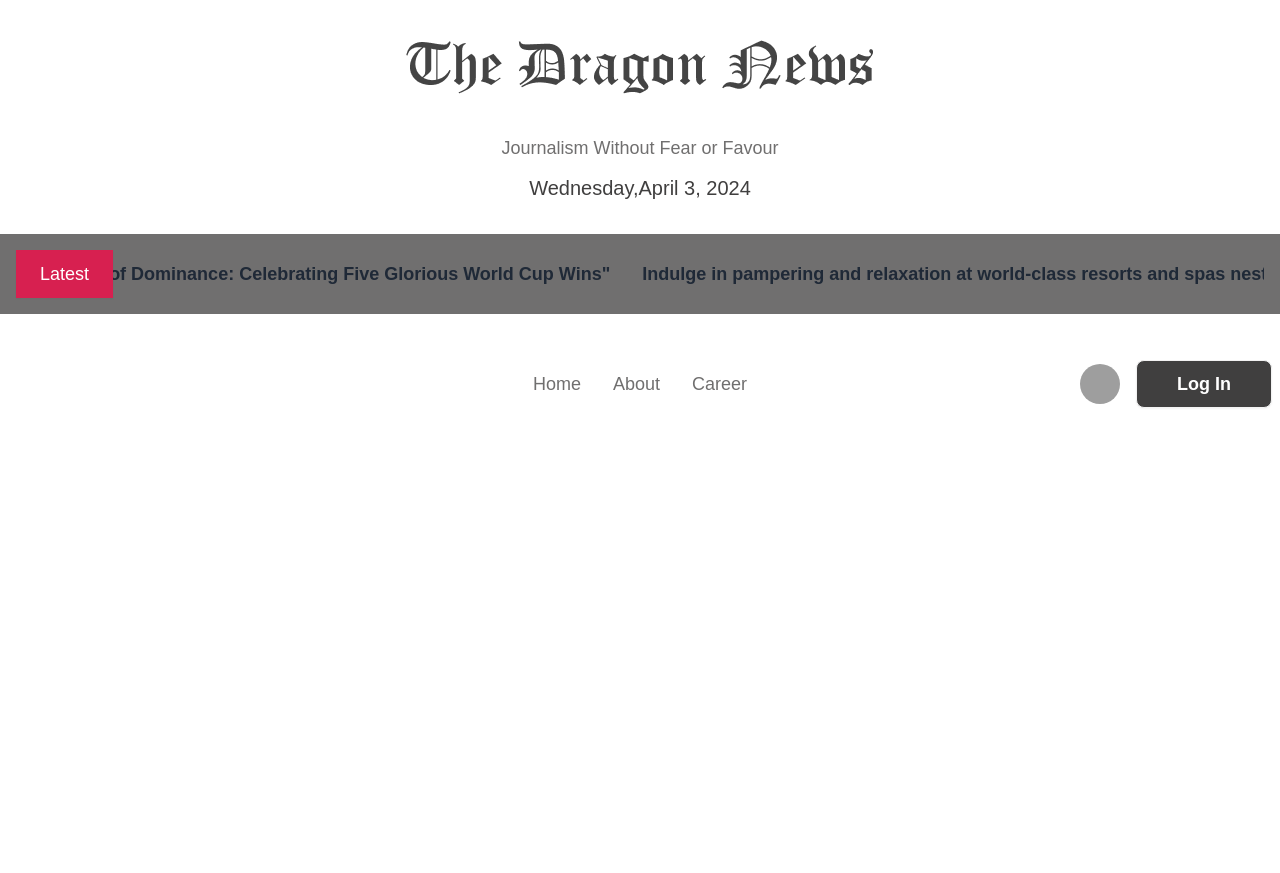
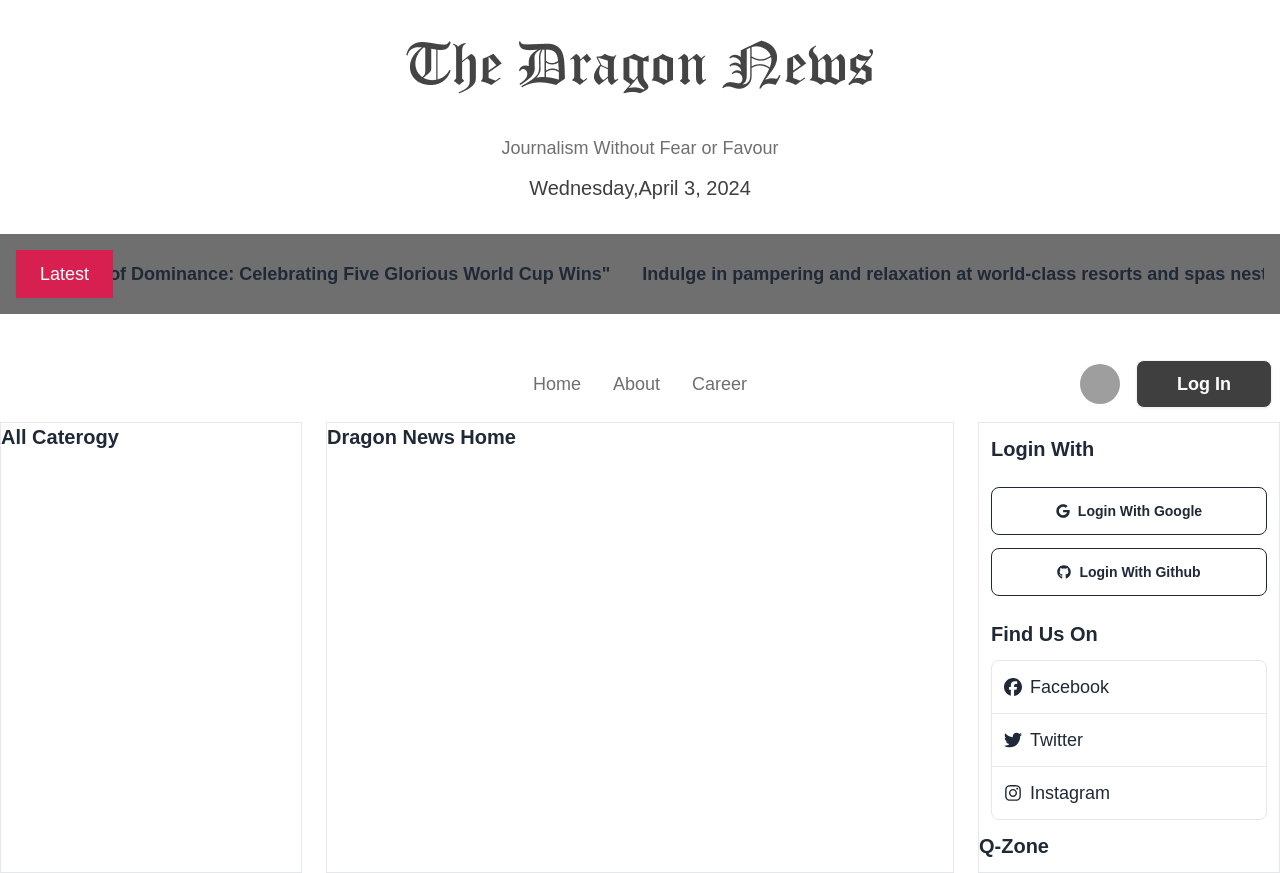
Before and after one commit to OHshajim/React-Dragon-News, a React (Vite) app: page / in a window 1280 px wide. Before the commit the page ends 800 px from the top, so only its background shows below. Built offline with nearby package versions, Linux system fonts and the light colour scheme; grey boxes are pictures that could not be loaded.

Commit message:
right sidw nav add

```diff
--- a/package.json
+++ b/package.json
@@ -17,6 +17,7 @@
     "react": "^18.2.0",
     "react-dom": "^18.2.0",
     "react-fast-marquee": "^1.6.4",
+    "react-icons": "^5.0.1",
     "react-router-dom": "^6.22.3",
     "sort-by": "^1.2.0"
   },
--- a/src/pages/Home/Home.jsx
+++ b/src/pages/Home/Home.jsx
@@ -1,13 +1,22 @@
 import Highlights from "../HighLites/Highlights";
 import Header from "../Shared/Header/Header";
+import LeftSideNav from "../Shared/LeftSide/LeftSideNav";
 import Navbar from "../Shared/Navbar/Navbar";
+import RightSideNav from "../Shared/RightSide/RightSideNav";
 
 const Home = () => {
     return (
-        <div className="max-w-[1800px] mx-auto">
+        <div className="max-w-[1700px] mx-auto ">
             <Header />
-            <Highlights/>
+            <Highlights />
             <Navbar />
+            <div className="grid grid-cols-4 gap-6">
+                <div className="border"><LeftSideNav /></div>
+                <div className="border col-span-2">
+                    <h3 className="text-xl font-semibold">Dragon News Home</h3>
+                </div>
+                <div className="border"><RightSideNav /></div>
+            </div>
         </div>
     );
 };
--- a/src/pages/Shared/LeftSide/LeftSideNav.jsx
+++ b/src/pages/Shared/LeftSide/LeftSideNav.jsx
@@ -2,7 +2,7 @@
 const LeftSideNav = () => {
     return (
         <div>
-
+            <h3 className="text-xl font-semibold">All Caterogy</h3>
         </div>
     );
 };
--- a/src/pages/Shared/RightSide/RightSideNav.jsx
+++ b/src/pages/Shared/RightSide/RightSideNav.jsx
@@ -1,7 +1,31 @@
+import { FaFacebook, FaGithub, FaGoogle, FaInstagram, FaTwitter } from "react-icons/fa6";
+
 const RightSideNav = () => {
     return (
         <div>
-
+            <div className="p-3">
+                <h3 className="text-xl font-semibold mb-3">Login With</h3>
+                <button className="btn w-full btn-outline my-3">
+                    <FaGoogle />
+                    Login With Google
+                </button> <br />
+                <button className="btn w-full btn-outline">
+                    <FaGithub />
+                    Login With Github
+                </button>
+            </div>
+            <div className="p-3">
+                <h3 className="text-xl font-semibold mb-3">Find Us On</h3>
+                <div className="text-lg">
+                    <a href="" className="flex items-center border-[#E7E7E7] border p-3 gap-2 rounded-t-lg"><FaFacebook />Facebook</a>
+                    <a href="" className="flex items-center border-[#E7E7E7] border-x p-3 gap-2 "><FaTwitter />Twitter</a>
+                    <a href="" className="flex items-center border-[#E7E7E7] border p-3 gap-2 rounded-b-lg"><FaInstagram />Instagram</a>
+                </div>
+            </div>
+            <div>
+            <h3 className="text-xl font-semibold mb-3">Q-Zone</h3>
+            <div></div>
+            </div>
         </div>
     );
 };
```
Also changed, not shown: 1 other file (tests, documents, lock files or other folders).
